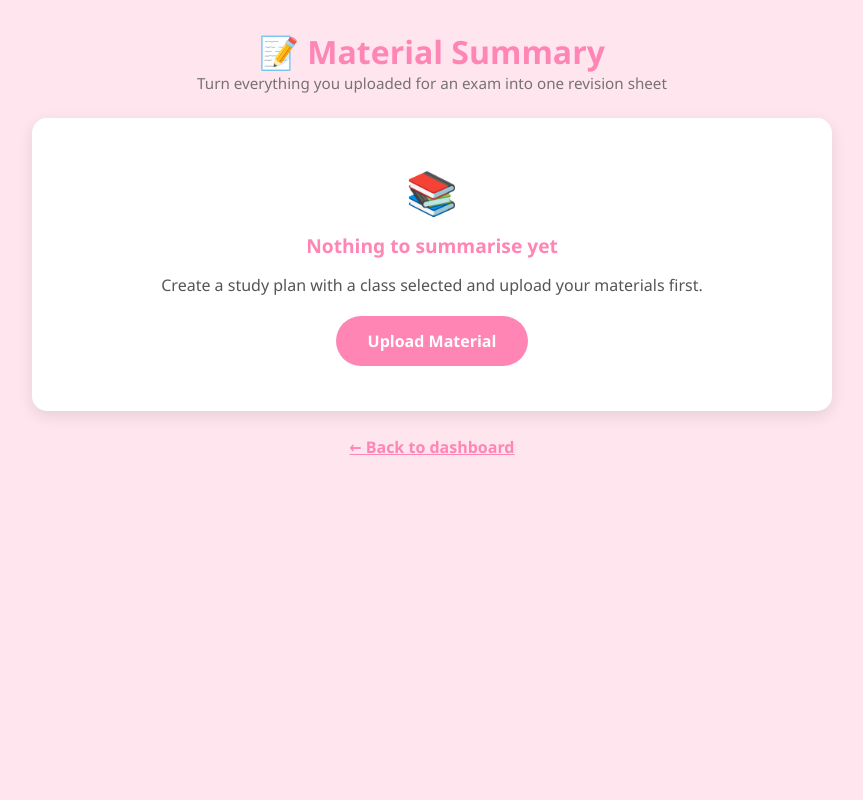
After one commit to asneem1234/purrfectv2, a Python web app: template templates/summarize.html in a window 1280 px wide. The commit adds this page. Shown: the whole page, without its empty margins (208-1071 px from the left). Run offline with Jinja, Linux system fonts and the light colour scheme; the template is opened without the code that fills it, so the values that code supplies are empty.

Commit message:
feat: add material summary tool, make exam times optional
Adds a Summarize study tool and fixes two views that couldn't see uploaded
materials.

Summary tool:
- new /summarize page, reachable from the Study Tools card
- pick an exam, get a Gemini-generated revision sheet from everything
  uploaded for it, with the source files listed and a print/save action
- Markdown is rendered server-side after escaping rather than via a CDN
  library and innerHTML, so model output can't inject markup

Materials were invisible in both the dashboard card and the summary picker:
both keyed off saved study_plan rows, but materials are uploaded when the
planner form is submitted and the plan row isn't written until the student
saves the generated plan. Both now read class_material directly and attach a
plan only if one exists. The summary picker is keyed on (class_id, exam_name)
instead of a plan id; class_id is an integer so splitting on the first colon
survives exam names containing punctuation.

Exam Time and Preparation Start Time are now optional:
- dropping them used to crash on `None.split(':')` when prep started on exam
  day, so that check is skipped when either time is missing
- several call sites used `.get(key, default)`, which doesn't apply the
  default when the key exists with a None value; switched to `or`
- the exam-day schedule no longer blocks out a sitting time derived from the
  fallback, and the Gemini prompt says a time wasn't given instead of
  interpolating "None"

Also enables the stat-based auto-reloader, which was off - templates reloaded
but Python didn't, so backend changes silently didn't take effect.

```diff
--- /dev/null
+++ b/templates/summarize.html
@@ -0,0 +1,278 @@
+<!DOCTYPE html>
+<html lang="en">
+<head>
+    <meta charset="UTF-8">
+    <meta name="viewport" content="width=device-width, initial-scale=1.0">
+    <title>Material Summary | Purr:fect</title>
+    <style>
+        :root {
+            --pink-bg: #ffe6ee;
+            --pink-accent: #ff85b4;
+            --text-color: #555;
+            --white: #fff;
+            --shadow: rgba(0, 0, 0, 0.1);
+            --light-pink: #ffd1e3;
+        }
+
+        * {
+            margin: 0;
+            padding: 0;
+            box-sizing: border-box;
+            font-family: 'Segoe UI', Tahoma, Geneva, Verdana, sans-serif;
+        }
+
+        body {
+            background-color: var(--pink-bg);
+            color: var(--text-color);
+            min-height: 100vh;
+            padding: 30px 20px 60px;
+        }
+
+        .container {
+            max-width: 800px;
+            margin: 0 auto;
+        }
+
+        .logo {
+            text-align: center;
+            margin-bottom: 25px;
+        }
+
+        .logo h1 {
+            color: var(--pink-accent);
+            font-size: 2rem;
+        }
+
+        .logo p {
+            font-size: 0.95rem;
+            opacity: 0.8;
+        }
+
+        .panel {
+            background-color: var(--white);
+            border-radius: 15px;
+            box-shadow: 0 5px 15px var(--shadow);
+            padding: 25px;
+            margin-bottom: 25px;
+        }
+
+        .panel h2 {
+            color: var(--pink-accent);
+            font-size: 1.2rem;
+            margin-bottom: 15px;
+        }
+
+        label {
+            display: block;
+            margin-bottom: 8px;
+            font-weight: 500;
+        }
+
+        select {
+            width: 100%;
+            padding: 14px 15px;
+            border: 2px solid var(--light-pink);
+            border-radius: 30px;
+            font-size: 1rem;
+            background-color: var(--white);
+            transition: all 0.3s;
+        }
+
+        select:focus {
+            border-color: var(--pink-accent);
+            outline: none;
+            box-shadow: 0 0 0 3px rgba(255, 133, 180, 0.2);
+        }
+
+        .btn {
+            display: inline-block;
+            margin-top: 20px;
+            padding: 14px 32px;
+            background-color: var(--pink-accent);
+            color: var(--white);
+            border: none;
+            border-radius: 30px;
+            font-size: 1rem;
+            font-weight: 600;
+            cursor: pointer;
+            text-decoration: none;
+            transition: all 0.3s;
+        }
+
+        .btn:hover {
+            transform: translateY(-2px);
+            box-shadow: 0 5px 15px var(--shadow);
+        }
+
+        .btn[disabled] {
+            opacity: 0.6;
+            cursor: not-allowed;
+            transform: none;
+        }
+
+        .btn-link {
+            background: none;
+            color: var(--pink-accent);
+            padding: 0;
+            font-weight: 600;
+        }
+
+        .flash-message {
+            padding: 12px 18px;
+            margin-bottom: 15px;
+            border-radius: 20px;
+            border: 2px solid #f5a3a3;
+            background-color: #ffeaea;
+            color: #a32a2a;
+            font-size: 0.95rem;
+            text-align: center;
+        }
+
+        .notice {
+            font-size: 0.85rem;
+            opacity: 0.75;
+            margin-top: 10px;
+        }
+
+        .sources {
+            list-style: none;
+            margin-top: 10px;
+        }
+
+        .sources li {
+            font-size: 0.9rem;
+            padding: 3px 0;
+        }
+
+        /* Rendered summary */
+        .summary h3 {
+            color: var(--pink-accent);
+            margin: 22px 0 10px;
+            font-size: 1.1rem;
+        }
+
+        .summary h3:first-child {
+            margin-top: 0;
+        }
+
+        .summary h4 {
+            margin: 16px 0 8px;
+            font-size: 1rem;
+        }
+
+        .summary p {
+            margin-bottom: 10px;
+            line-height: 1.6;
+        }
+
+        .summary ul {
+            margin: 0 0 12px 22px;
+        }
+
+        .summary li {
+            margin-bottom: 6px;
+            line-height: 1.55;
+        }
+
+        .empty {
+            text-align: center;
+            padding: 20px 0;
+        }
+
+        .empty .icon {
+            font-size: 42px;
+            margin-bottom: 12px;
+        }
+
+        @media print {
+            body { background: var(--white); padding: 0; }
+            .no-print { display: none; }
+            .panel { box-shadow: none; padding: 0; }
+        }
+    </style>
+</head>
+<body>
+    <div class="container">
+        <div class="logo">
+            <h1>📝 Material Summary</h1>
+            <p>Turn everything you uploaded for an exam into one revision sheet</p>
+        </div>
+
+        {% with messages = get_flashed_messages() %}
+            {% if messages %}
+                {% for message in messages %}
+                <div class="flash-message">{{ message }}</div>
+                {% endfor %}
+            {% endif %}
+        {% endwith %}
+
+        <div class="panel no-print">
+            {% if exams %}
+            <form method="POST" action="{{ url_for('study_plan.summarize_materials') }}" id="summaryForm">
+                <input type="hidden" name="csrf_token" value="{{ csrf_token() }}">
+                <label for="examKey">Choose an exam</label>
+                <select id="examKey" name="examKey" required>
+                    <option value="">Select an exam…</option>
+                    {% for exam in exams %}
+                    <option value="{{ exam.key }}"
+                            {% if selected_key == exam.key %}selected{% endif %}>
+                        {{ exam.label }} ({{ exam.material_count }} material{{ '' if exam.material_count == 1 else 's' }})
+                    </option>
+                    {% endfor %}
+                </select>
+                <button type="submit" class="btn" id="submitBtn">Generate Summary</button>
+                <p class="notice">Reading several PDFs can take a little while.</p>
+            </form>
+            {% else %}
+            <div class="empty">
+                <div class="icon">📚</div>
+                <h2>Nothing to summarise yet</h2>
+                <p>Create a study plan with a class selected and upload your materials first.</p>
+                <a href="{{ url_for('study_plan.forms') }}" class="btn">Upload Material</a>
+            </div>
+            {% endif %}
+        </div>
+
+        {% if summary %}
+        <div class="panel">
+            <h2>{{ selected_label }}</h2>
+
+            {% if materials %}
+            <p class="notice">Summarised from:</p>
+            <ul class="sources">
+                {% for material in materials %}
+                <li>{{ '📝' if material.source_type == 'gdoc' else '📄' }} {{ material.original_filename }}</li>
+                {% endfor %}
+            </ul>
+            {% endif %}
+
+            {% if truncated %}
+            <p class="notice">⚠️ These materials were long, so only the first part was summarised.</p>
+            {% endif %}
+
+            <div class="summary" style="margin-top: 20px;">{{ summary|safe }}</div>
+
+            <div class="no-print" style="margin-top: 10px;">
+                <button type="button" class="btn btn-link" onclick="window.print()">Print or save as PDF</button>
+            </div>
+        </div>
+        {% endif %}
+
+        <div class="no-print" style="text-align: center;">
+            <a href="/dashboard" style="color: var(--pink-accent); font-weight: 600;">← Back to dashboard</a>
+        </div>
+    </div>
+
+    <script>
+        // Generating can take a while - make it obvious the click registered
+        const form = document.getElementById('summaryForm');
+        if (form) {
+            form.addEventListener('submit', function() {
+                const btn = document.getElementById('submitBtn');
+                btn.disabled = true;
+                btn.textContent = 'Summarising…';
+            });
+        }
+    </script>
+</body>
+</html>
--- a/utils/gemini_utils.py
+++ b/utils/gemini_utils.py
@@ -499,7 +499,7 @@ def create_enhanced_study_schedule(form_data, topics_data):
     {topics_json}
 
     Create a comprehensive study schedule following these requirements:
-    1. Start on {form_data.get('startPrep')} at {form_data.get('startTime')} and end before the exam on {form_data.get('examDate')} at {form_data.get('examTime')}
+    1. Start on {form_data.get('startPrep')}{(' at ' + form_data['startTime']) if form_data.get('startTime') else ' (start time not given - use the usual wake time)'} and end before the exam on {form_data.get('examDate')}{(' at ' + form_data['examTime']) if form_data.get('examTime') else " (exam time not given - don't assume one)"}
     2. Include all meals: breakfast at {form_data.get('breakfastTime')}, lunch at {form_data.get('lunchTime')}, snack at {form_data.get('snackTime')}, and dinner at {form_data.get('dinnerTime')}
     3. Schedule regular breaks of {form_data.get('breakDuration')} minutes every {form_data.get('breakInterval')} hours
     4. Prioritize topics with higher importance scores
@@ -598,7 +598,7 @@ def create_enhanced_study_schedule(form_data, topics_data):
                 "items": [
                     {
                         "title": "Study Session",
-                        "start_time": form_data.get('startTime', "09:00"),
+                        "start_time": form_data.get('startTime') or "09:00",
                         "end_time": "10:30",
                         "duration": 90,
                         "type": "study",
```
Also changed, not shown: app1.py (+42 -24 lines), blueprints/study_plan.py (+267 -24 lines), templates/dashboard.html (+8 -0 lines), templates/forms.html (+4 -4 lines).
